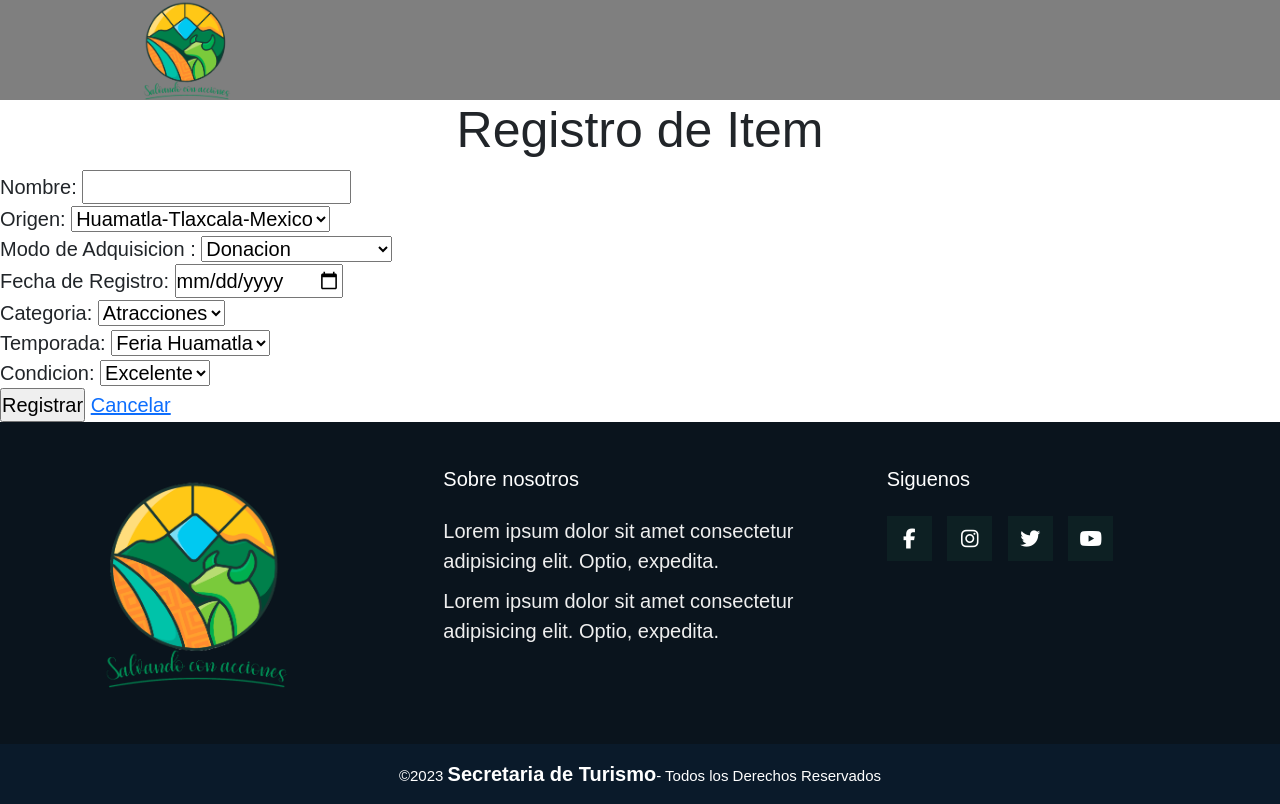
After one commit to luisEnrique22xd/integradora2.0, a Flask app: page /registrarItem in a window 1280 px wide. The commit adds this page. Run offline with Flask 3, Linux system fonts and the light colour scheme; some libraries are stand-ins or nearby versions.

Commit message:
05 create, select and insert item

```diff
--- /dev/null
+++ b/administrador/templates/registrarItem.html
@@ -0,0 +1,58 @@
+{% extends "base.html" %}
+
+{% block content %}
+<h1>Registro de Item</h1>
+<script>
+    function goBack() {
+        window.history.back();
+    }
+</script>
+<link href="https://cdn.jsdelivr.net/npm/bootstrap@5.2.3/dist/css/bootstrap.min.css" rel="stylesheet" integrity="sha384-rbsA2VBKQhggwzxH7pPCaAqO46MgnOM80zW1RWuH61DGLwZJEdK2Kadq2F9CUG65" crossorigin="anonymous">
+<script src="https://cdn.jsdelivr.net/npm/bootstrap@5.2.3/dist/js/bootstrap.bundle.min.js" integrity="sha384-kenU1KFdBIe4zVF0s0G1M5b4hcpxyD9F7jL+jjXkk+Q2h455rYXK/7HAuoJl+0I4" crossorigin="anonymous"></script>
+<link rel="stylesheet" href="/inicio/static/css/login.css">
+
+<div class="registration-form">
+    <form action="{{ url_for('registrarItem') }}" method="POST">
+        <label for="nombre">Nombre:</label>
+        <input type="text" id="nombre" name="nombre" required><br>
+
+        <label for="id_origen">Origen:</label>
+        <select id="id_origen" name="id_origen" required><br>
+            <option value="1">Huamatla-Tlaxcala-Mexico</option>
+            <option value="2">Apizaco-Tlaxcala-Mexico</option>
+        </select><br>
+        <label for="modAdqui">Modo de Adquisicion :</label>
+        <select id="modAdqui" name="modAdqui"><br>
+            <option value="1">Donacion</option>
+            <option value="2">Prestamo temporal</option>
+        </select><br>
+
+        <label for="fecha_registro">Fecha de Registro:</label>
+        <input type="date" id="fecha_registro" name="fecha_registro" required><br>
+
+        <label for="id_categoria">Categoria:</label>
+        <select id="id_categoria" name="id_categoria" required><br>
+            <option value="1">Atracciones</option>
+            <option value="2">...</option>
+        </select><br>
+
+        <label for="id_temporada">Temporada:</label>
+            <select id="id_temporada" name="id_temporada" required>
+                <option value="1">Feria Huamatla</option>
+                <option value="2">...</option>
+            </select><br>
+
+        <label for="condicion">Condicion:</label>
+        <select id="condicion" name="condicion" required><br>
+            <option value="Excelente">Excelente</option>
+            <option value="Buena">Buena</option>
+            <option value="Regular">Regular</option>
+            <option value="Mala">Mala</option>
+        </select><br>
+
+        <input type="submit" value="Registrar">
+        <a href="#" onclick="goBack()">Cancelar</a>
+
+    </form>
+</div>
+{% endblock %}
--- a/app.py
+++ b/app.py
@@ -3,6 +3,7 @@ import mysql.connector
 from models.db import get_connection
 usuarios_registrados = []
 visitantes_registrados = []
+items_registrados = []
 
 
 app = Flask(__name__, template_folder='inicio/templates' , static_folder='inicio/static' )
@@ -90,6 +91,66 @@ def Administrador():
     # Lógica para la sesión de administrador
     return render_template('indexad.html')
 
+@app.route("/registrarItem", methods=['GET','POST'])
+
+def registrarItem():
+    if request.method == 'POST':
+        # Obtener los datos enviados desde el formulario
+        print(request.form)
+
+        nombre = request.form['nombre']
+        id_origen = request.form['id_origen']
+        modAdqui = request.form['modAdqui']
+        fecha_registro = request.form['fecha_registro']
+        id_categoria = request.form['id_categoria']
+        id_temporada= request.form['id_temporada']
+        condicion= request.form['condicion']
+
+
+
+        try:
+            # Obtener la conexión a la base de datos
+            mydb = get_connection()
+            cursor = mydb.cursor()
+
+            # Consulta SQL para insertar los datos en la tabla de usuarios
+            sql = "INSERT INTO item (nombre, id_origen, modAdqui, fecha_registro, id_categoria, id_temporada, condicion) VALUES (%s, %s, %s, %s, %s, %s, %s)"
+            val = (nombre, id_origen, modAdqui, fecha_registro, id_categoria, id_temporada, condicion)
+
+            # Ejecutar la consulta SQL
+            cursor.execute(sql, val)
+
+            # Confirmar los cambios en la base de datos
+            mydb.commit()
+
+            # Cerrar el cursor y la conexión a la base de datos
+            cursor.close()
+            mydb.close()
+
+            # Redireccionar a la página de inicio después de registrar al usuario
+            return redirect(url_for('registrarItem'))
+
+        except Exception as e:
+            # Si ocurre algún error, imprimirlo en la consola y mostrar un mensaje de error al usuario
+            print("Error al insertar datos en la base de datos:", str(e))
+            return render_template('error.html', mensaje='Error al registrar al usuario')
+
+    else:
+        # Mostrar el formulario de registro
+        return render_template('registrarItem.html')
+
+
+@app.route('/item')
+def item():
+         mydb = get_connection()
+         cursor = mydb.cursor(dictionary=True)
+         cursor = mydb.cursor(dictionary=True)
+         cursor.execute('SELECT nombre, id_origen, modAdqui, fecha_registro, id_categoria, id_temporada, condicion FROM item')
+         items = cursor.fetchall()
+         cursor.close()
+         return render_template('item.html', item=items)
+    # Renderiza la plantilla HTML con los resultados
+
 
 @app.route('/Ayudante')
 def Ayudante():
@@ -143,6 +204,7 @@ def registroVisitante():
     else:
         # Mostrar el formulario de registro
         return render_template('registroVisitante.html')
+
 @app.route('/visitante')
 def visitante():
          mydb = get_connection()
@@ -154,14 +216,15 @@ def visitante():
          return render_template('visitante.html', visitantes=visitantes)
     # Renderiza la plantilla HTML con los resultados
 
-@app.route('/user')
-def usuarios():
+@app.route('/usuario')
+def usuario():
    cursor = mydb.cursor(dictionary=True)
    cursor.execute('SELECT nombre, apellidos, tipoCargo, nomUsuario,contrasenia FROM usuario')
    usuarios = cursor.fetchall()
    cursor.close()
-   return render_template('user.html', usuarios=usuarios)
+   return render_template('user.html', usuario=usuarios)
     # Renderiza la plantilla HTML con los resultados
+    # cambie el usuario= usuarios
 
 
 if __name__ == '__main__':
--- a/inicio/templates/base.html
+++ b/inicio/templates/base.html
@@ -14,7 +14,7 @@
 
     <header class="header">
         <div class="logo">
-            <img src="../static/images/logom.png" alt="logo del museo">
+            <img src="../static/images/logom.png" src="" alt="logo del museo">
         </div>
         <nav>
             <ul class="navbar">
```
Also changed, not shown: administrador/templates/indexad.html (+45 -2 lines), administrador/templates/item.html (added, +30 -0 lines), administrador/templates/user.html (renamed from inicio/templates/user.html).
